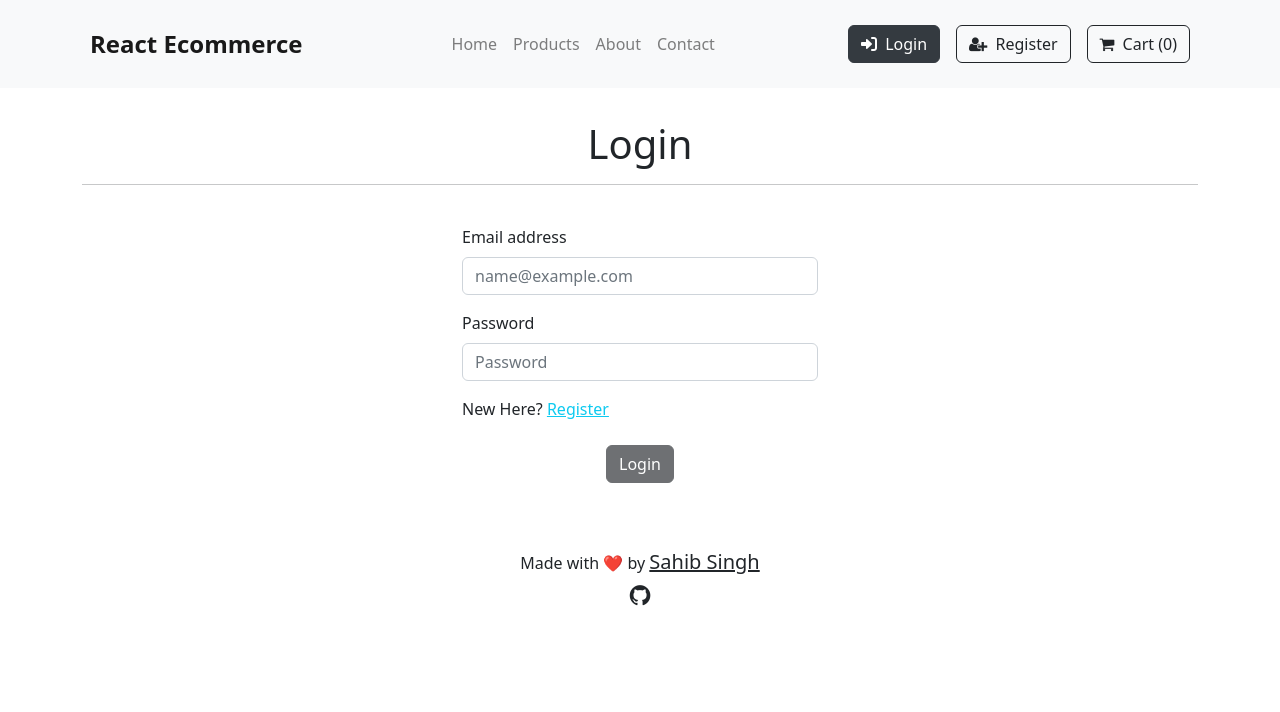
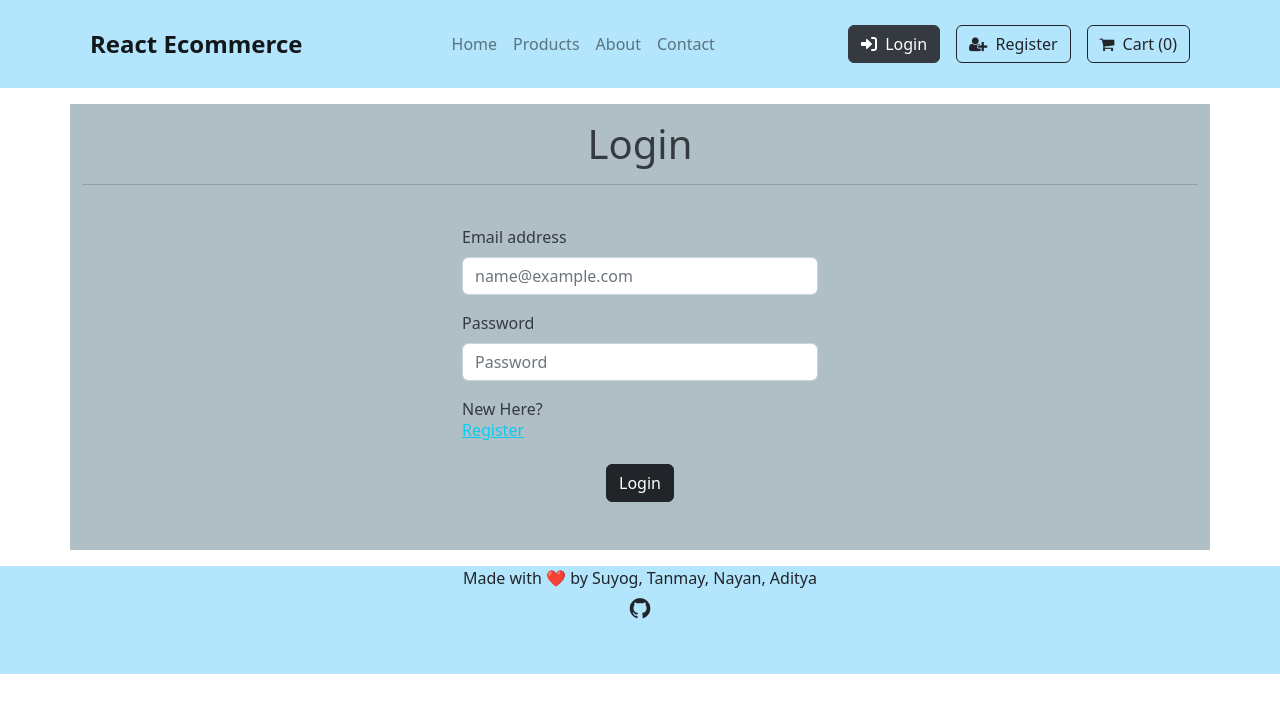
Before and after one commit to suyog9139/MusicSystemSellRent, a React (Create React App) app in the folder client/: page /login in a window 1280 px wide. Shown: the top 712 px of the page. Built offline with nearby package versions, Linux system fonts and the light colour scheme.

Commit message:
Color scheme of login, register, about,etc changed

```diff
--- a/client/src/components/Footer.jsx
+++ b/client/src/components/Footer.jsx
@@ -3,13 +3,13 @@ import React from "react";
 const Footer = () => {
   return (
     <>
-      <footer className="mb-0 text-center text-body">
+      <footer className="mb-0 text-center text-body" style={{ backgroundColor: '#b3e5fc', color: '#343a40' }}>
         <div className="d-flex align-items-center justify-content-center pb-5">
           <div className="col-md-6">
-            <p className="mb-3 mb-md-0">Made with ❤️ by {" "}
-              <a  href="https://sahibsingh.vercel.app" className="text-decoration-underline text-dark fs-5" target="_blank" rel="noreferrer">Sahib Singh</a>
+            <p className="mb-3 mb-md-0">Made with ❤️ by {"Suyog, Tanmay, Nayan, Aditya"}
+
             </p>
-            <a className="text-dark fs-4" href="https://github.com/ssahibsingh" target="_blank" rel="noreferrer">
+            <a className="text-dark fs-4" href="https://github.com/suyog9139/MusicSystemSellRent" target="_blank" rel="noreferrer">
               <i className="fa fa-github"></i>
             </a>
           </div>
--- a/client/src/components/Navbar.jsx
+++ b/client/src/components/Navbar.jsx
@@ -5,7 +5,7 @@ import { useSelector } from 'react-redux'
 const Navbar = () => {
     const state = useSelector(state => state.handleCart)
     return (
-        <nav className="navbar navbar-expand-lg navbar-light bg-light py-3 sticky-top">
+        <nav className="navbar navbar-expand-lg navbar navbar-light py-3 sticky-top"style={{ backgroundColor: '#b3e5fc', color: '#343a40' }} >
             <div className="container">
                 <NavLink className="navbar-brand fw-bold fs-4 px-2" to="/"> React Ecommerce</NavLink>
                 <button className="navbar-toggler mx-2" type="button" data-toggle="collapse" data-target="#navbarSupportedContent" aria-controls="navbarSupportedContent" aria-expanded="false" aria-label="Toggle navigation">
--- a/client/src/components/main.jsx
+++ b/client/src/components/main.jsx
@@ -11,7 +11,7 @@ const Home = () => {
             alt="Card"
             height={500}
           />
-          <div className="card-img-overlay d-flex align-items-center">
+          <div className="card-img-overlay d-flex align-items-center" >
             <div className="container">
               <h5 className="card-title fs-1 text fw-lighter">New Season Arrivals</h5>
               <p className="card-text fs-5 d-none d-sm-block ">
--- a/client/src/pages/AboutPage.jsx
+++ b/client/src/pages/AboutPage.jsx
@@ -4,7 +4,7 @@ const AboutPage = () => {
   return (
     <>
       <Navbar />
-      <div className="container my-3 py-3">
+      <div className="container my-3 py-3" style={{ backgroundColor: '#b0bec5', color: '#343a40' }}>
         <h1 className="text-center">About Us</h1>
         <hr />
         <p className="lead text-center">
--- a/client/src/pages/Cart.jsx
+++ b/client/src/pages/Cart.jsx
@@ -43,7 +43,7 @@ const Cart = () => {
     });
     return (
       <>
-        <section className="h-100 gradient-custom">
+        <section className="h-100 gradient-custom" >
           <div className="container py-5">
             <div className="row d-flex justify-content-center my-4">
               <div className="col-md-8">
--- a/client/src/pages/ContactPage.jsx
+++ b/client/src/pages/ContactPage.jsx
@@ -4,7 +4,7 @@ const ContactPage = () => {
   return (
     <>
       <Navbar />
-      <div className="container my-3 py-3">
+      <div className="container my-3 py-3" style={{ backgroundColor: '#b0bec5', color: '#343a40' }}>
         <h1 className="text-center">Contact Us</h1>
         <hr />
         <div class="row my-4 h-100">
--- a/client/src/pages/Login.jsx
+++ b/client/src/pages/Login.jsx
@@ -6,7 +6,7 @@ const Login = () => {
   return (
     <>
       <Navbar />
-      <div className="container my-3 py-3">
+      <div className="container my-3 py-3" style={{ backgroundColor: '#b0bec5', color: '#343a40' }}>
         <h1 className="text-center">Login</h1>
         <hr />
         <div class="row my-4 h-100">
@@ -31,10 +31,10 @@ const Login = () => {
                 />
               </div>
               <div className="my-3">
-                <p>New Here? <Link to="/register" className="text-decoration-underline text-info">Register</Link> </p>
+                <p>New Here? <Link to="/register" className="text-decoration-underline text-info"><h6>Register</h6></Link> </p>
               </div>
               <div className="text-center">
-                <button class="my-2 mx-auto btn btn-dark" type="submit" disabled>
+                <button class="my-2 mx-auto btn btn-dark" type="submit">
                   Login
                 </button>
               </div>
--- a/client/src/pages/Register.jsx
+++ b/client/src/pages/Register.jsx
@@ -5,7 +5,7 @@ const Register = () => {
     return (
         <>
             <Navbar />
-            <div className="container my-3 py-3">
+            <div className="container my-3 py-3" style={{ backgroundColor: '#b0bec5', color: '#343a40' }}>
                 <h1 className="text-center">Register</h1>
                 <hr />
                 <div class="row my-4 h-100">
@@ -39,10 +39,10 @@ const Register = () => {
                                 />
                             </div>
                             <div className="my-3">
-                                <p>Already has an account? <Link to="/login" className="text-decoration-underline text-info">Login</Link> </p>
+                                <p>Already has an account? <Link to="/login" className="text-decoration-underline text-info"><h6>Login</h6></Link> </p>
                             </div>
                             <div className="text-center">
-                                <button class="my-2 mx-auto btn btn-dark" type="submit" disabled>
+                                <button class="my-2 mx-auto btn btn-dark" type="submit">
                                     Register
                                 </button>
                             </div>
```
